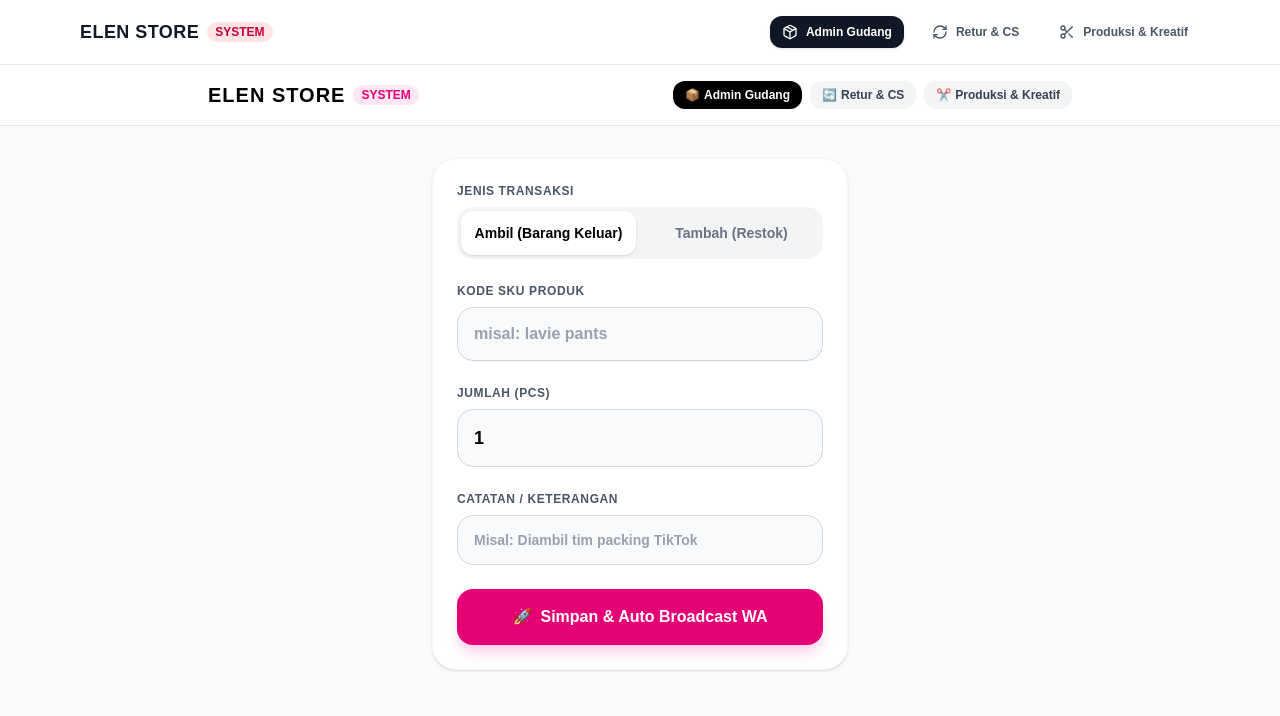
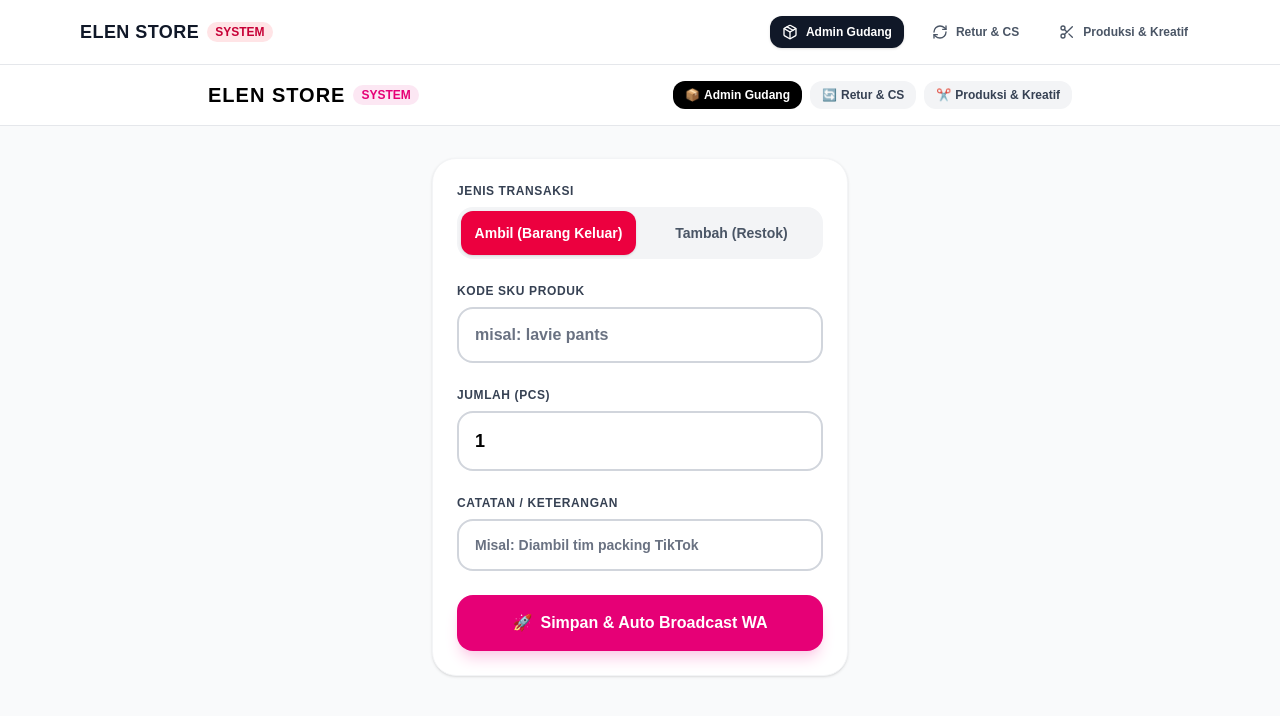
Before and after one commit to dzikriyahlailatul26-max/elen-store-app, a Next.js app: page /dashboard/admin in a window 1280 px wide. Shown: the top 716 px of the page. Built offline with nearby package versions, Linux system fonts and the light colour scheme; sample sign-in values are in the browser's storage.

Commit message:
Fix input & placeholder text contrast

```diff
--- a/app/dashboard/admin/page.tsx
+++ b/app/dashboard/admin/page.tsx
@@ -94,7 +94,7 @@ export default function AdminPage() {
 
             {/* JENIS TRANSAKSI */}
             <div>
-              <label className="block text-xs font-bold uppercase tracking-wider text-gray-600 mb-2">
+              <label className="block text-xs font-bold uppercase tracking-wider text-gray-700 mb-2">
                 Jenis Transaksi
               </label>
               <div className="grid grid-cols-2 gap-2 p-1 bg-gray-100 rounded-2xl">
@@ -103,8 +103,8 @@ export default function AdminPage() {
                   onClick={() => setType('OUT')}
                   className={`py-3 rounded-xl font-bold text-sm transition-all ${
                     type === 'OUT'
-                      ? 'bg-white text-black shadow-sm'
-                      : 'text-gray-500 hover:text-black'
+                      ? 'bg-rose-600 text-white shadow-sm'
+                      : 'text-gray-600 hover:text-black'
                   }`}
                 >
                   Ambil (Barang Keluar)
@@ -115,7 +115,7 @@ export default function AdminPage() {
                   className={`py-3 rounded-xl font-bold text-sm transition-all ${
                     type === 'IN'
                       ? 'bg-emerald-600 text-white shadow-sm'
-                      : 'text-gray-500 hover:text-black'
+                      : 'text-gray-600 hover:text-black'
                   }`}
                 >
                   Tambah (Restok)
@@ -125,23 +125,22 @@ export default function AdminPage() {
 
             {/* KODE SKU PRODUK */}
             <div>
-              <label className="block text-xs font-bold uppercase tracking-wider text-gray-600 mb-2">
+              <label className="block text-xs font-bold uppercase tracking-wider text-gray-700 mb-2">
                 Kode SKU Produk
               </label>
-              <div className="relative">
               <input
                 type="text"
                 value={sku}
                 onChange={(e) => setSku(e.target.value)}
                 placeholder="misal: lavie pants"
-                  className="w-full bg-gray-50 border border-gray-300 rounded-2xl py-3.5 px-4 text-black font-bold text-base placeholder:text-gray-400 focus:outline-none focus:ring-2 focus:ring-black focus:bg-white"
+                style={{ color: '#000000' }}
+                className="w-full bg-white border-2 border-gray-300 rounded-2xl py-3.5 px-4 font-bold text-base text-black placeholder-gray-500 focus:outline-none focus:border-black"
               />
-              </div>
             </div>
 
             {/* JUMLAH (PCS) */}
             <div>
-              <label className="block text-xs font-bold uppercase tracking-wider text-gray-600 mb-2">
+              <label className="block text-xs font-bold uppercase tracking-wider text-gray-700 mb-2">
                 Jumlah (PCS)
               </label>
               <input
@@ -149,13 +148,14 @@ export default function AdminPage() {
                 min="1"
                 value={qty}
                 onChange={(e) => setQty(e.target.value)}
-                className="w-full bg-gray-50 border border-gray-300 rounded-2xl py-3.5 px-4 text-black font-bold text-lg placeholder:text-gray-400 focus:outline-none focus:ring-2 focus:ring-black focus:bg-white"
+                style={{ color: '#000000' }}
+                className="w-full bg-white border-2 border-gray-300 rounded-2xl py-3.5 px-4 font-bold text-lg text-black placeholder-gray-500 focus:outline-none focus:border-black"
               />
             </div>
 
             {/* CATATAN / KETERANGAN */}
             <div>
-              <label className="block text-xs font-bold uppercase tracking-wider text-gray-600 mb-2">
+              <label className="block text-xs font-bold uppercase tracking-wider text-gray-700 mb-2">
                 Catatan / Keterangan
               </label>
               <input
@@ -163,7 +163,8 @@ export default function AdminPage() {
                 value={notes}
                 onChange={(e) => setNotes(e.target.value)}
                 placeholder="Misal: Diambil tim packing TikTok"
-                className="w-full bg-gray-50 border border-gray-300 rounded-2xl py-3.5 px-4 text-black font-bold text-sm placeholder:text-gray-400 focus:outline-none focus:ring-2 focus:ring-black focus:bg-white"
+                style={{ color: '#000000' }}
+                className="w-full bg-white border-2 border-gray-300 rounded-2xl py-3.5 px-4 font-bold text-sm text-black placeholder-gray-500 focus:outline-none focus:border-black"
               />
             </div>
 
```
Lines whose indentation alone changed are shown as unchanged.
